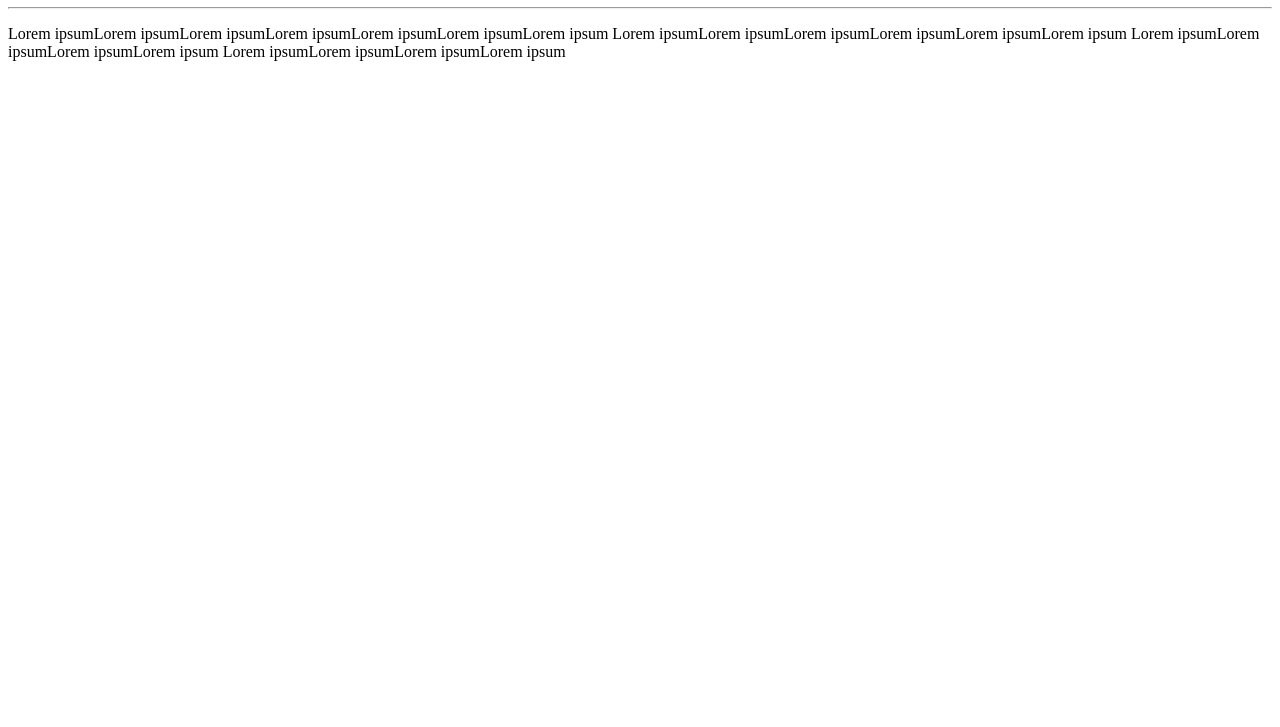
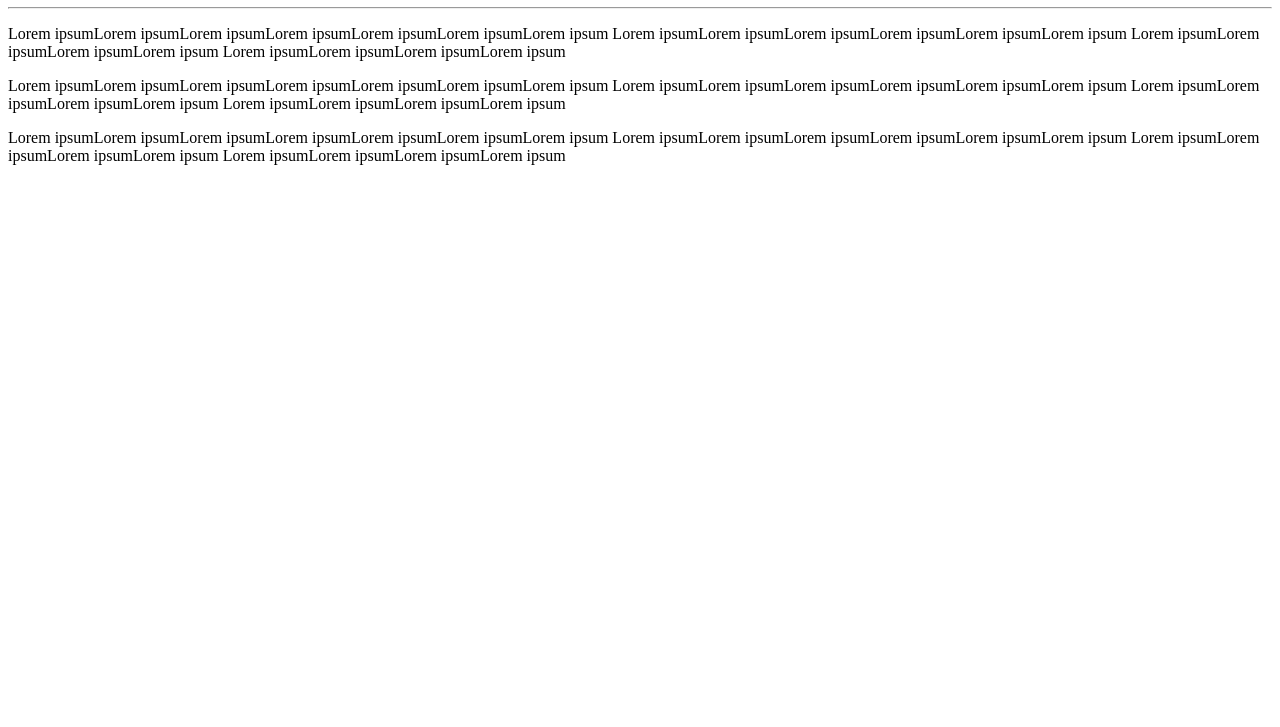
Before and after one commit to danieldanna/CursoGit, a plain HTML site: page Exemplo/index.html in a window 1280 px wide. Shown: the part 73-800 px from the top of the page. Drawn offline with Linux system fonts and the light colour scheme.

Commit message:
Update index.html

```diff
--- a/Exemplo/index.html
+++ b/Exemplo/index.html
@@ -12,5 +12,15 @@
 		Lorem ipsumLorem ipsumLorem ipsumLorem ipsum
 		Lorem ipsumLorem ipsumLorem ipsumLorem ipsum
 	</p>
+	<p>	Lorem ipsumLorem ipsumLorem ipsumLorem ipsumLorem ipsumLorem ipsumLorem ipsum
+		Lorem ipsumLorem ipsumLorem ipsumLorem ipsumLorem ipsumLorem ipsum
+		Lorem ipsumLorem ipsumLorem ipsumLorem ipsum
+		Lorem ipsumLorem ipsumLorem ipsumLorem ipsum
+	</p>
+		<p>	Lorem ipsumLorem ipsumLorem ipsumLorem ipsumLorem ipsumLorem ipsumLorem ipsum
+		Lorem ipsumLorem ipsumLorem ipsumLorem ipsumLorem ipsumLorem ipsum
+		Lorem ipsumLorem ipsumLorem ipsumLorem ipsum
+		Lorem ipsumLorem ipsumLorem ipsumLorem ipsum
+	</p>
 </body>
 </html>
```
